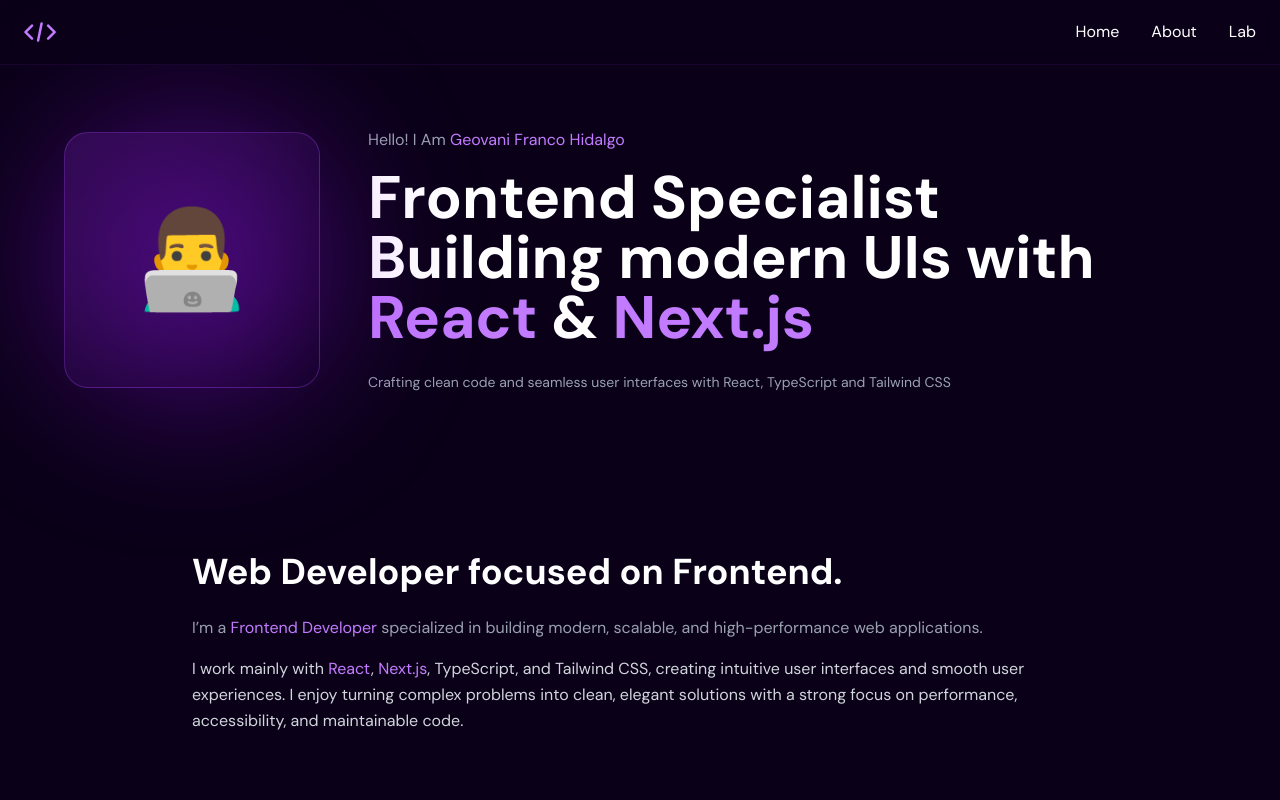
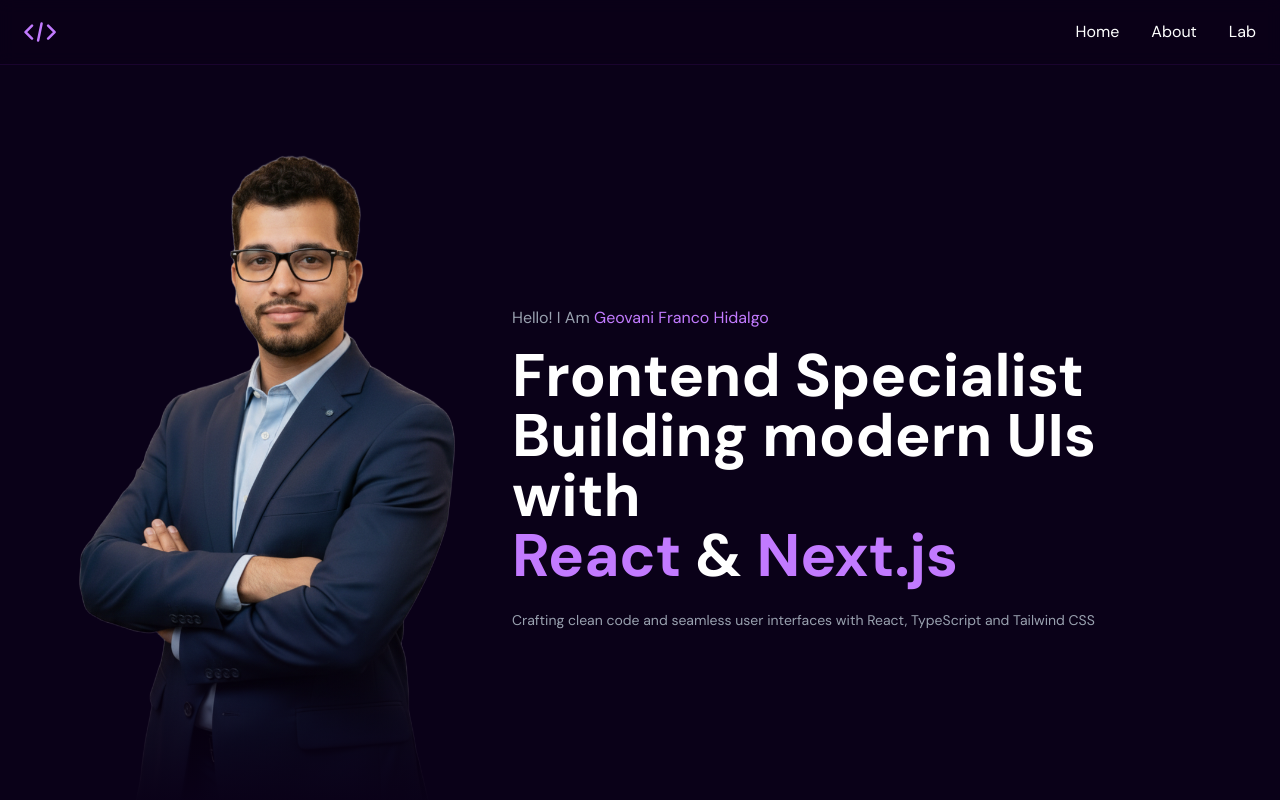
Before and after one commit to SpartanFranco/portfolio, a React (Vite) app: page / in a window 1280 px wide. Shown: the top 800 px of the page. Built offline with nearby package versions, Linux system fonts and the light colour scheme.

Commit message:
feat: My photo added

```diff
--- a/index.html
+++ b/index.html
@@ -49,7 +49,7 @@
 		/>
 		<meta
 			property="og:image"
-			content="/code.png"
+			content="/me.png"
 		/>
 
 		<meta
@@ -66,7 +66,7 @@
 		/>
 		<meta
 			name="twitter:image"
-			content="/code.png"
+			content="/me.png"
 		/>
 	</head>
 
--- a/src/App.tsx
+++ b/src/App.tsx
@@ -8,7 +8,7 @@ import { ContactSection } from '@/components/contact-section';
 
 const App = () => {
 	return (
-		<div className='relative min-h-screen w-full bg-[#0a0118]'>
+		<div className='relative min-h-screen w-full'>
 			<Header />
 			<main className='object-contain'>
 				<HeroSection />
--- a/src/components/hero-section.tsx
+++ b/src/components/hero-section.tsx
@@ -7,12 +7,13 @@ export function HeroSection() {
 			<div className='container mx-auto max-w-6xl'>
 				<div className='flex flex-col items-center gap-12 lg:flex-row'>
 					<div className='relative'>
-						<div className='absolute inset-0 rounded-full bg-purple-600/50 blur-[80px]' />
-						<div className='relative flex h-64 w-64 items-center justify-center rounded-3xl border border-purple-500/30 bg-linear-to-br from-purple-900/40 to-transparent'>
-							<div className='text-8xl'>👨‍💻</div>
-						</div>
+						<img
+							src='me2.png'
+							className='h-100 w-[16rem] object-cover md:h-170 md:w-100'
+						/>
+
+						<div className='from-background pointer-events-none absolute inset-x-0 bottom-0 h-1/3 bg-linear-to-t to-transparent' />
 					</div>
-
 					<div className='flex-1 text-center lg:text-left'>
 						<p className='mb-4 text-gray-400'>
 							Hello! I Am{' '}
--- a/src/index.css
+++ b/src/index.css
@@ -5,7 +5,7 @@
 @custom-variant dark (&:is(.dark *));
 
 :root {
-	--background: oklch(1 0 0);
+	--background: oklch(12.233% 0.05713 301.173);
 	--foreground: oklch(0.145 0 0);
 	--card: oklch(1 0 0);
 	--card-foreground: oklch(0.145 0 0);
@@ -29,7 +29,7 @@
 }
 
 .dark {
-	--background: oklch(0.145 0 0);
+	--background: oklch(12.233% 0.05713 301.173);
 	--foreground: oklch(0.985 0 0);
 	--card: oklch(0.145 0 0);
 	--card-foreground: oklch(0.985 0 0);
```
Also changed, not shown: public/me.png (added), public/me2.png (added).
